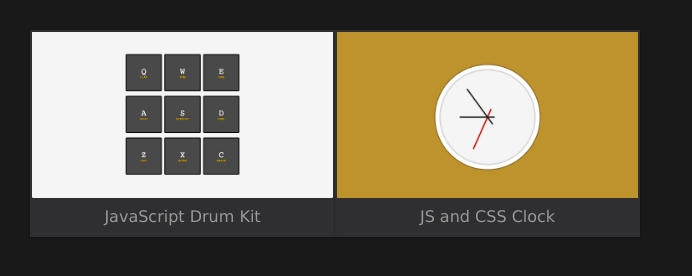
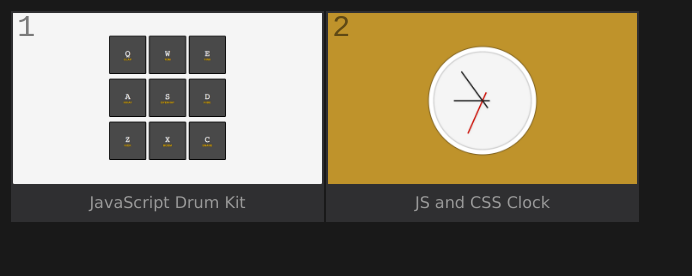
Before and after one commit to afuh/js30, a website with bundled scripts: page index.html in a window 1280 px wide. Shown: the whole page, without its empty margins (0-692 px from the left). Built offline with nearby package versions, Linux system fonts and the light colour scheme.

Commit message:
Update showcase js

```diff
--- a/main.js
+++ b/main.js
@@ -14,25 +14,36 @@ const data = [
 function addContent(){
   const showcase = document.getElementById('showcase');
 
-  return data.map(data => {
-    const box = document.createElement("div");
-    const link = document.createElement("a");
-    const img = document.createElement("img");
-    const span = document.createElement("span");
+  return data.map((data, i) => {
+    let render = "";
+    render += "<div class='box'>";
+    render += `<span class='number'>${i + 1}</span>`;
+    render += `<a target='_blank' href='${data.url}'>`;
+    render += `<img alt='JS30' src='${data.img}'>`;
+    render += `<span class='title'>${data.title}</span>`;
+    render += "</a>";
+    render += "</div>";
 
-    box.appendChild(link);
-    link.appendChild(img);
-    link.appendChild(span);
-    showcase.appendChild(box);
+    showcase.insertAdjacentHTML("beforeend", render);
 
-    box.className = "box";
-    link.target = "_blank";
-    img.alt = "JS30";
-    span.className = "title";
-
-    span.innerHTML = data.title;
-    link.href = data.url;
-    img.src = data.img;
+    // const box = document.createElement("div");
+    // const link = document.createElement("a");
+    // const img = document.createElement("img");
+    // const span = document.createElement("span");
+    //
+    // box.appendChild(link);
+    // link.appendChild(img);
+    // link.appendChild(span);
+    // showcase.appendChild(box);
+    //
+    // box.className = "box";
+    // link.target = "_blank";
+    // img.alt = "JS30";
+    // span.className = "title";
+    //
+    // span.innerHTML = data.title;
+    // link.href = data.url;
+    // img.src = data.img;
     });
 }
 
--- a/main.sass
+++ b/main.sass
@@ -1,7 +1,7 @@
 @import "normalize"
 
 //Flex grid
-=size($col: 3, $total: 9)
+=size($col: 1, $total: 4)
   flex-basis: percentage($col/$total)
 
 //Media queries
@@ -25,6 +25,7 @@ body
   max-width: 1920px
   margin: 0 auto
   background: #191919
+  //#191919
 
 // Style
 img
@@ -35,21 +36,23 @@ img
   transition: all 0.2s ease
 
 #showcase
-  padding: 30px
+  padding: 10px
   display: flex
   flex-flow: row wrap
+  +break(md)
+    padding: 10px 0
 
 .box
   text-align: center
   position: relative
   padding: 2px 2px 10px 2px
   background: #2f2f31
-  box-shadow: 0 2px 2px 0 rgba(0,0,0,0.16), 0 0 0 1px rgba(0,0,0,0.08)
+  border: 1px solid #191919
   transition: all 0.3s ease
   &:hover
-    // box-shadow: 0 2px 2px 0 rgba(0,0,0,0.5), 0 0 0 1px rgba(0,0,0,0.1)
+    box-shadow: 0 2px 2px 0 rgba(0,0,0,0.5), 0 0 0 1px rgba(0,0,0,0.1)
     opacity: 0.8
-  +size(1, 4)
+  +size()
   +break(lg)
     +size(2, 6)
   +break(md)
@@ -60,3 +63,13 @@ img
 .title
   color: #999999
   white-space: nowrap
+
+.number
+  font-family: monospace
+  color: fade-out(black, 0.5)
+  position: absolute
+  top: 0
+  left: 2%
+  font:
+    size: 30px
+    weight: 500
```
Also changed, not shown: dist/main.css, dist/main.js.
